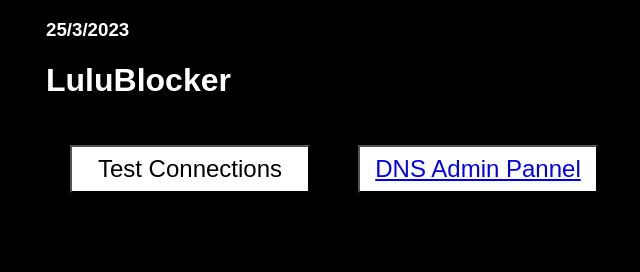
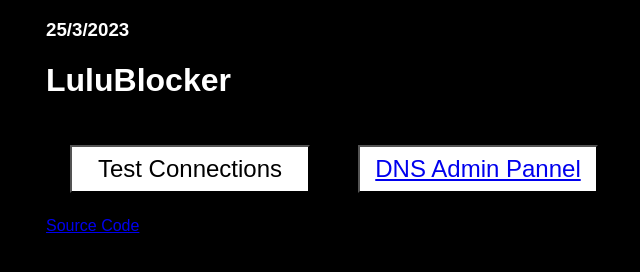
Before and after one commit to LuluHuman/LuluBlocker, a website: page src/index.html in a window 1280 px wide. Shown: the whole page, without its empty margins (90-730 px from the left). Drawn offline with Linux system fonts and the light colour scheme.

Commit message:
Source code

```diff
--- a/src/index.html
+++ b/src/index.html
@@ -69,6 +69,7 @@
             <a href="http://146.190.194.206:3000" target="_blank">DNS Admin Pannel</a>
         </button>
     </div>
+    <a href="https://github.com/LuluHuman/LuluBlocker">Source Code</a>
     <div id="test">
     </div>
     <script src="./script.js"></script>
```
